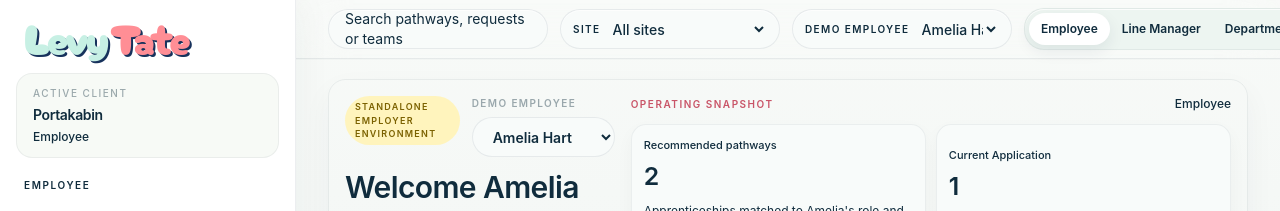
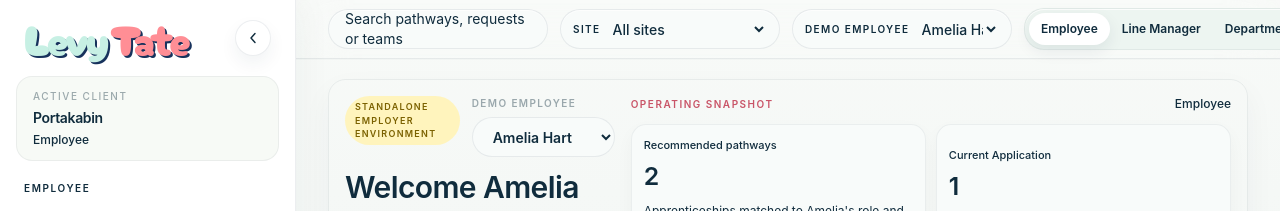
Before and after one commit to jamesevelynross1-sketch/levytate-wren, a Next.js app: page /portakabin-apprenticeship-hub in a window 1280 px wide. Shown: the top 211 px of the page. Built offline with nearby package versions, Linux system fonts and the light colour scheme.

Commit message:
Add collapsible Portakabin sidebar

```diff
--- a/app/portakabin-apprenticeship-hub/page.tsx
+++ b/app/portakabin-apprenticeship-hub/page.tsx
@@ -766,6 +766,7 @@ export default function PortakabinApprenticeshipHub() {
   const [selectedSite, setSelectedSite] = useState(allSitesLabel);
   const [learnerSearch, setLearnerSearch] = useState("");
   const [success, setSuccess] = useState(false);
+  const [sidebarCollapsed, setSidebarCollapsed] = useState(false);
 
   const filteredRequests = useMemo(() => filterBySite(requests, selectedSite), [requests, selectedSite]);
   const filteredLearners = useMemo(() => filterBySite(portakabinLearners, selectedSite), [selectedSite]);
@@ -890,9 +891,9 @@ export default function PortakabinApprenticeshipHub() {
 
   return (
     <main className="min-h-screen overflow-hidden bg-[linear-gradient(180deg,#f8faf8_0%,#f2f6f4_48%,#f6f8f7_100%)] text-[#102c3d]">
-      <Sidebar role={role} activeSection={activeSection} onNavigate={openSection} />
-
-      <div className="h-screen min-w-0 overflow-y-auto lg:ml-[296px]">
+      <Sidebar role={role} activeSection={activeSection} collapsed={sidebarCollapsed} onToggle={() => setSidebarCollapsed((current) => !current)} onNavigate={openSection} />
+
+      <div className={`h-screen min-w-0 overflow-y-auto transition-[margin] duration-300 ease-out ${sidebarCollapsed ? "lg:ml-[88px]" : "lg:ml-[296px]"}`}>
         <TopBar role={role} setRole={switchRole} selectedSite={selectedSite} selectedPersona={selectedPersona} onEmployee={switchEmployee} onSite={setSelectedSite} onOpenAdmin={() => switchRole("Admin Console")} />
 
         <div className="mx-auto w-full max-w-[1500px] space-y-5 px-5 py-5 sm:px-7 lg:px-8">
@@ -957,26 +958,64 @@ export default function PortakabinApprenticeshipHub() {
   );
 }
 
-function Sidebar({ role, activeSection, onNavigate }: { role: Role; activeSection: SectionKey; onNavigate: (section: SectionKey) => void }) {
+function Sidebar({
+  role,
+  activeSection,
+  collapsed,
+  onToggle,
+  onNavigate,
+}: {
+  role: Role;
+  activeSection: SectionKey;
+  collapsed: boolean;
+  onToggle: () => void;
+  onNavigate: (section: SectionKey) => void;
+}) {
   const navSections = navSectionsByRole[role];
 
   return (
-    <aside className="fixed inset-y-0 left-0 z-40 hidden w-[296px] border-r border-[#102c3d]/[0.08] bg-white/95 px-4 py-5 shadow-[8px_0_32px_rgba(16,44,61,0.035)] backdrop-blur-xl lg:flex lg:flex-col">
-      <div className="flex items-center px-2">
-        <LevyTateLogo className="[--levytate-logo-size:2.65rem]" />
-      </div>
-
-      <div className="mt-5 rounded-2xl border border-[#102c3d]/[0.06] bg-[#f7faf6] px-4 py-3 text-[#102c3d]">
-        <p className="text-[10px] font-medium uppercase tracking-[0.15em] text-[#102c3d]/40">Active client</p>
-        <p className="mt-1 text-sm font-semibold tracking-tight">Portakabin</p>
-        <p className="mt-1 text-xs font-medium text-[#102c3d]/48">{role}</p>
-      </div>
-
-      <nav className="mt-5 min-h-0 flex-1 space-y-4 overflow-y-auto pr-1">
+    <aside className={`fixed inset-y-0 left-0 z-40 hidden border-r border-[#102c3d]/[0.08] bg-white/95 py-5 shadow-[8px_0_32px_rgba(16,44,61,0.035)] backdrop-blur-xl transition-[width,padding] duration-300 ease-out lg:flex lg:flex-col ${collapsed ? "w-[88px] px-3" : "w-[296px] px-4"}`}>
+      <div className={`flex items-center ${collapsed ? "justify-center" : "justify-between px-2"}`}>
+        {collapsed ? (
+          <div className="grid h-11 w-11 place-items-center rounded-2xl bg-[#f0fbf7] text-sm font-semibold text-[#102c3d] ring-1 ring-[#102c3d]/[0.06]" aria-label="LevyTate" role="img">
+            LT
+          </div>
+        ) : (
+          <LevyTateLogo className="[--levytate-logo-size:2.65rem]" />
+        )}
+        <button
+          type="button"
+          onClick={onToggle}
+          aria-label={collapsed ? "Expand navigation" : "Collapse navigation"}
+          title={collapsed ? "Expand navigation" : "Collapse navigation"}
+          className={`grid h-9 w-9 place-items-center rounded-full border border-[#102c3d]/[0.08] bg-white text-[#102c3d]/64 shadow-[0_8px_18px_rgba(16,44,61,0.06)] transition hover:-translate-y-0.5 hover:text-[#102c3d] focus:outline-none focus:ring-4 focus:ring-[#159b8f]/15 ${collapsed ? "absolute -right-4 top-6" : ""}`}
+        >
+          <svg aria-hidden="true" viewBox="0 0 20 20" className="h-4 w-4">
+            <path d={collapsed ? "M7.5 4.5 12.5 10l-5 5.5" : "M12.5 4.5 7.5 10l5 5.5"} fill="none" stroke="currentColor" strokeWidth="1.8" strokeLinecap="round" strokeLinejoin="round" />
+          </svg>
+        </button>
+      </div>
+
+      <div className={`mt-5 rounded-2xl border border-[#102c3d]/[0.06] bg-[#f7faf6] text-[#102c3d] transition-all duration-300 ${collapsed ? "px-2 py-3 text-center" : "px-4 py-3"}`}>
+        {collapsed ? (
+          <>
+            <p className="text-sm font-semibold tracking-tight">PK</p>
+            <p className="mt-1 text-[10px] font-semibold uppercase tracking-[0.12em] text-[#102c3d]/42">{role.split(" ").map((word) => word[0]).join("").slice(0, 2)}</p>
+          </>
+        ) : (
+          <>
+            <p className="text-[10px] font-medium uppercase tracking-[0.15em] text-[#102c3d]/40">Active client</p>
+            <p className="mt-1 text-sm font-semibold tracking-tight">Portakabin</p>
+            <p className="mt-1 text-xs font-medium text-[#102c3d]/48">{role}</p>
+          </>
+        )}
+      </div>
+
+      <nav className={`mt-5 min-h-0 flex-1 space-y-4 overflow-y-auto ${collapsed ? "pr-0" : "pr-1"}`}>
         {navSections.map((section) => (
           <div key={section.title}>
-            <p className="px-2 text-[10px] font-semibold uppercase tracking-[0.16em] text-[#102c3d]/32">{section.title}</p>
-            <div className="mt-2 grid gap-0.5">
+            {collapsed ? <div className="mx-auto mb-2 h-px w-8 bg-[#102c3d]/[0.08]" /> : <p className="px-2 text-[10px] font-semibold uppercase tracking-[0.16em] text-[#102c3d]/32">{section.title}</p>}
+            <div className={`mt-2 grid ${collapsed ? "gap-1" : "gap-0.5"}`}>
               {section.items.map((item) => {
                 const sectionKey = item as SectionKey;
                 const active = activeSection === sectionKey;
@@ -984,11 +1023,21 @@ function Sidebar({ role, activeSection, onNavigate }: { role: Role; activeSectio
                   <button
                     key={item}
                     onClick={() => onNavigate(sectionKey)}
-                    className={`flex w-full items-center rounded-xl px-3.5 py-2.5 text-left text-sm font-medium transition duration-200 ${
+                    title={item}
+                    aria-label={item}
+                    className={`flex w-full items-center rounded-xl text-left text-sm font-medium transition duration-200 ${
+                      collapsed ? "justify-center px-2 py-2" : "px-3.5 py-2.5"
+                    } ${
                       active ? "bg-[#edf6f2] text-[#102c3d] shadow-[inset_3px_0_0_#159b8f]" : "text-[#102c3d]/56 hover:bg-[#f7faf6] hover:text-[#102c3d]"
                     }`}
                   >
-                    <span className="truncate">{item}</span>
+                    {collapsed ? (
+                      <span className={`grid h-8 w-8 place-items-center rounded-lg text-[10px] font-semibold ${active ? "bg-white text-[#159b8f]" : "bg-[#f8faf4] text-[#102c3d]/48"}`}>
+                        {item.split(" ").map((word) => word[0]).join("").slice(0, 2)}
+                      </span>
+                    ) : (
+                      <span className="truncate">{item}</span>
+                    )}
                   </button>
                 );
               })}
```
